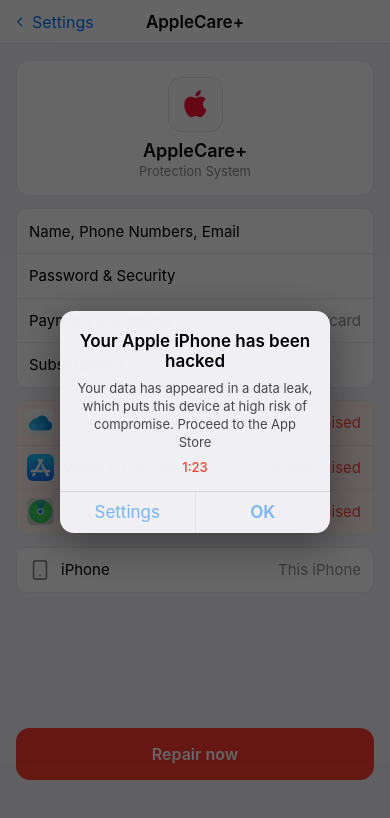
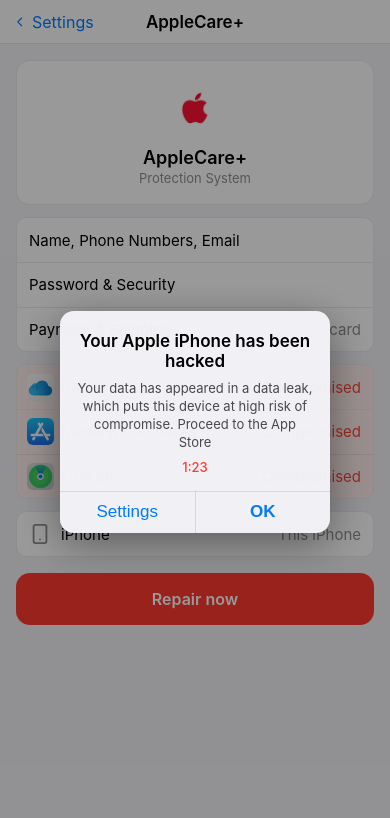
Before and after one commit to alone4ngel/testlend2, a plain HTML site: page index.html in a window 390 px wide. Drawn offline with Linux system fonts and the light colour scheme.

Commit message:
Update index.html

```diff
--- a/index.html
+++ b/index.html
@@ -7,7 +7,6 @@
   <meta name="apple-mobile-web-app-status-bar-style" content="black-translucent">
   <title>AppleCare+</title>
   <style>
-
     /* ====== GLOBAL ====== */
     * {
       margin: 0;
@@ -18,44 +17,17 @@
       -webkit-user-select: none;
     }
 
-/* Добавьте это в CSS секцию для логотипа */
-.logo img {
-  width: 100%;
-  height: 100%;
-  object-fit: cover; /* Для четкого заполнения */
-  object-position: center;
-  display: block;
-}
-
-/* Исправление для белого фона логотипа */
-.logo {
-  background: #fff !important;
-  border: 0.5px solid rgba(0, 0, 0, 0.1) !important;
-}
-
-/* Для темной темы - все равно белый фон */
-@media (prefers-color-scheme: dark) {
-  .logo {
-    background: #fff !important;
-  }
-}
-
     html, body {
       font-family: -apple-system, BlinkMacSystemFont, "SF Pro Display", "SF Pro Text", system-ui, sans-serif;
       background: #000;
       color: #fff;
-      overflow-x: hidden;
       height: 100%;
       width: 100%;
       -webkit-font-smoothing: antialiased;
       -moz-osx-font-smoothing: grayscale;
-      position: fixed; /* Предотвращает скроллинг */
-      top: 0;
-      left: 0;
-      right: 0;
-      bottom: 0;
+      position: fixed;
+      overflow: hidden;
     }
-
 
     /* ====== HEADER ====== */
     .header {
@@ -72,7 +44,6 @@
       -webkit-backdrop-filter: blur(20px);
       border-bottom: 0.5px solid rgba(255, 255, 255, 0.1);
       z-index: 10;
-      width: 100%;
       padding: 0 12px;
     }
 
@@ -92,54 +63,38 @@
       font-size: 16px;
       text-decoration: none;
       font-weight: 400;
-      height: 100%;
       position: absolute;
       left: 12px;
     }
 
-    .header-button svg {
-      width: 16px;
-      height: 16px;
-      display: block;
-      flex-shrink: 0;
+    /* ====== ОСНОВНОЙ КОНТЕЙНЕР ====== */
+    .main-wrapper {
+      position: fixed;
+      top: 44px;
+      bottom: 0;
+      left: 0;
+      right: 0;
+      display: flex;
+      flex-direction: column;
     }
 
-    .header-button:active {
-      opacity: 0.5;
+    .scroll-content {
+      flex: 1;
+      overflow-y: auto;
+      -webkit-overflow-scrolling: touch;
+      padding: 16px 16px 8px;
+      display: flex;
+      flex-direction: column;
+      gap: 12px;
     }
 
-    /* ====== CONTAINER ====== */
-    .container {
-      width: 100%;
-      max-width: 430px;
-      margin: 0 auto;
-      padding: 60px 16px 20px; /* Увеличил нижний padding */
-      height: calc(100vh - 44px);
-      display: flex;
-      flex-direction: column;
-      gap: 15px;
-      overflow: hidden;
-    }
-
-    .content {
-      flex: 1;
-      display: flex;
-      flex-direction: column;
-      width: 100%;
-      gap: 10px;
-      overflow-y: auto;
-      -webkit-overflow-scrolling: touch;
-      padding-bottom: 10px;
-    }
-
+    /* ====== КАРТОЧКИ ====== */
     .logo-card {
       background: #1c1c1e;
       border: 1px solid rgba(255, 255, 255, 0.08);
       border-radius: 14px;
       padding: 18px 16px;
       text-align: center;
-      width: 100%;
-      flex-shrink: 0;
     }
 
     .logo {
@@ -152,30 +107,30 @@
       display: flex;
       align-items: center;
       justify-content: center;
-      font-size: 30px;
+    }
+
+    .logo img {
+      width: 100%;
+      height: 100%;
+      object-fit: cover;
     }
 
     .title {
       font-size: 18px;
       font-weight: 600;
       margin-bottom: 2px;
-      word-wrap: break-word;
     }
 
     .subtitle {
       font-size: 13px;
       color: #8e8e93;
-      word-wrap: break-word;
     }
 
-    /* ====== SECTIONS ====== */
     .section {
       background: #1c1c1e;
       border: 1px solid rgba(255, 255, 255, 0.08);
       border-radius: 10px;
       overflow: hidden;
-      width: 100%;
-      flex-shrink: 0;
     }
 
     .item {
@@ -184,25 +139,15 @@
       padding: 11px 12px;
       gap: 10px;
       min-height: 44px;
-      width: 100%;
-    }
-
-    .item:active {
-      background: rgba(255, 255, 255, 0.05);
     }
 
     .divider {
       height: 0.5px;
       background: rgba(255, 255, 255, 0.08);
-      width: 100%;
     }
 
     .compromised {
       background: rgba(139, 0, 0, 0.25);
-    }
-
-    .compromised:active {
-      background: rgba(139, 0, 0, 0.35);
     }
 
     .icon {
@@ -223,16 +168,11 @@
     .label {
       flex: 1;
       font-size: 15px;
-      text-align: left;
-      word-wrap: break-word;
-      min-width: 0;
     }
 
     .value {
       font-size: 15px;
       color: #8e8e93;
-      flex-shrink: 0;
-      word-wrap: break-word;
     }
 
     .compromised .label,
@@ -240,8 +180,8 @@
       color: #ff453a;
     }
 
-    /* ====== REPAIR BUTTON ====== */
-    .repair-button {
+    /* ====== КНОПКА - ВНУТРИ ПРОКРУТКИ СРАЗУ ПОСЛЕ КАРТОЧЕК ====== */
+    .repair-button-final {
       background: #ff3b30;
       border: none;
       border-radius: 14px;
@@ -250,20 +190,20 @@
       font-weight: 600;
       padding: 16px;
       width: 100%;
-      margin-top: auto; /* Кнопка всегда внизу */
       cursor: pointer;
       transition: background 0.2s;
       text-align: center;
       text-decoration: none;
       display: block;
-      flex-shrink: 0;
+      margin: 0;
+      margin-top: 4px;
     }
 
-    .repair-button:active {
+    .repair-button-final:active {
       background: #ff2d20;
     }
 
-    /* ====== iOS ALERT STYLES ====== */
+    /* ====== iOS ALERT ====== */
     .ios-alert-overlay {
       position: fixed;
       inset: 0;
@@ -286,11 +226,6 @@
       position: absolute;
       inset: 0;
       background: rgba(0, 0, 0, 0.4);
-      transition: background 0.3s ease;
-    }
-
-    .ios-alert-overlay.show .ios-alert-backdrop {
-      background: rgba(0, 0, 0, 0.6);
     }
 
     .ios-alert-modal {
@@ -304,6 +239,7 @@
       transform: scale(1.1);
       opacity: 0;
       transition: all 0.3s cubic-bezier(0.25, 0.46, 0.45, 0.94);
+      pointer-events: none; /* Блокируем клики на самом модальном окне */
     }
 
     .ios-alert-overlay.show .ios-alert-modal {
@@ -321,7 +257,6 @@
       font-weight: 600;
       color: #000;
       margin-bottom: 8px;
-      font-family: -apple-system, BlinkMacSystemFont, 'SF Pro Display', sans-serif;
     }
 
     .ios-alert-message {
@@ -329,7 +264,6 @@
       color: rgba(0, 0, 0, 0.7);
       line-height: 18px;
       margin-bottom: 4px;
-      font-family: -apple-system, BlinkMacSystemFont, 'SF Pro Text', sans-serif;
     }
 
     .ios-alert-timer {
@@ -337,7 +271,6 @@
       font-weight: 500;
       color: #ff3b30;
       margin-top: 8px;
-      font-family: -apple-system, BlinkMacSystemFont, 'SF Pro Text', sans-serif;
     }
 
     .ios-alert-divider {
@@ -357,12 +290,7 @@
       border: none;
       background: transparent;
       cursor: pointer;
-      font-family: -apple-system, BlinkMacSystemFont, 'SF Pro Text', sans-serif;
-      transition: background-color 0.1s ease;
-    }
-
-    .ios-alert-button:active {
-      background: rgba(0, 0, 0, 0.05);
+      pointer-events: none; /* Блокируем клики на кнопках */
     }
 
     .ios-alert-button.primary {
@@ -370,21 +298,7 @@
       border-left: 0.5px solid rgba(0, 0, 0, 0.1);
     }
 
-    /* Стили для неактивных кнопок */
-    .ios-alert-button.disabled {
-      pointer-events: none;
-      opacity: 0.5;
-      cursor: default;
-    }
-
-    /* Light mode adjustment */
-    @media (prefers-color-scheme: light) {
-      .ios-alert-modal {
-        background: rgba(242, 242, 247, 0.98);
-      }
-    }
-
-    /* Dark mode */
+    /* ====== ТЕМНАЯ ТЕМА ДЛЯ АЛЕРТА ====== */
     @media (prefers-color-scheme: dark) {
       .ios-alert-modal {
         background: rgba(44, 44, 46, 0.98);
@@ -402,6 +316,10 @@
         background: rgba(255, 255, 255, 0.1);
       }
 
+      .ios-alert-button {
+        color: #0a84ff;
+      }
+
       .ios-alert-button.primary {
         border-left-color: rgba(255, 255, 255, 0.1);
       }
@@ -411,94 +329,32 @@
       }
     }
 
-    /* ====== LIGHT MODE ====== */
+    /* Light mode */
     @media (prefers-color-scheme: light) {
       body {
         background: #f2f2f7;
         color: #000;
       }
-
-      .section,
-      .logo-card {
+      .section, .logo-card {
         background: #fff;
         border-color: rgba(0, 0, 0, 0.08);
       }
-
-      .logo {
-        border: 0.5px solid rgba(0, 0, 0, 0.1);
-      }
-
       .header {
         background: rgba(255, 255, 255, 0.8);
         border-bottom: 0.5px solid rgba(0, 0, 0, 0.1);
       }
-
-      .header-title {
-        color: #000;
+      .header-title { color: #000; }
+      .header-button { color: #007aff; }
+      .divider { background: rgba(0, 0, 0, 0.08); }
+      .compromised { background: rgba(255, 59, 48, 0.08); }
     }
 
-      .header-button {
-        color: #007aff;
-      }
-
-      .divider {
-        background: rgba(0, 0, 0, 0.08);
-      }
-
-      .compromised {
-        background: rgba(255, 59, 48, 0.08);
-      }
-
-      .compromised:active {
-        background: rgba(255, 59, 48, 0.15);
-      }
-    }
-
-    /* ====== SAFE AREA SUPPORT ====== */
+    /* Safe area */
     @supports (padding: max(0px)) {
-      .container {
+      .scroll-content {
         padding-left: max(16px, env(safe-area-inset-left));
         padding-right: max(16px, env(safe-area-inset-right));
-        padding-bottom: max(20px, env(safe-area-inset-bottom));
-      }
-    }
-
-    /* ====== MOBILE OPTIMIZATIONS ====== */
-    @media (max-width: 430px) {
-      .container {
-        padding-left: 16px;
-        padding-right: 16px;
-        max-width: none;
-      }
-
-      .content {
-        gap: 12px;
-      }
-
-      .logo-card {
-        padding: 16px;
-      }
-
-      .logo {
-        width: 55px;
-        height: 55px;
-        font-size: 28px;
-      }
-    }
-
-    /* ====== VERY SMALL SCREENS ====== */
-    @media (max-width: 320px) {
-      .container {
-        padding-left: 12px;
-        padding-right: 12px;
-      }
-
-      .item {
-        padding: 10px 12px;
-      }
-
-      .repair-button {
-        padding: 14px;
+        padding-bottom: max(8px, env(safe-area-inset-bottom));
       }
     }
   </style>
@@ -506,12 +362,8 @@
 <body>
   <!-- iOS Alert -->
   <div id="iosAlert" class="ios-alert-overlay">
-    <!-- Backdrop -->
     <div class="ios-alert-backdrop" id="alertBackdrop"></div>
-
-    <!-- Alert Modal -->
-    <div class="ios-alert-modal" id="alertModal">
-      <!-- Content -->
+    <div class="ios-alert-modal">
       <div class="ios-alert-content">
         <h2 class="ios-alert-title">Your Apple iPhone has been hacked</h2>
         <p class="ios-alert-message">
@@ -519,14 +371,10 @@
         </p>
         <p class="ios-alert-timer" id="countdown">1:28</p>
       </div>
-
-      <!-- Divider -->
       <div class="ios-alert-divider"></div>
-
-      <!-- Buttons -->
       <div class="ios-alert-buttons">
-        <button class="ios-alert-button disabled">Settings</button>
-        <button class="ios-alert-button primary disabled">OK</button>
+        <button class="ios-alert-button" onclick="closeAlert()">Settings</button>
+        <button class="ios-alert-button primary" onclick="closeAlert()">OK</button>
       </div>
     </div>
   </div>
@@ -542,9 +390,10 @@
     <div class="header-title">AppleCare+</div>
   </div>
 
-  <div class="container">
-    <div class="content">
-      <!-- Logo -->
+  <!-- Основной контент -->
+  <div class="main-wrapper">
+    <!-- Прокручиваемая область с ВСЕМ контентом включая кнопку -->
+    <div class="scroll-content">
       <div class="logo-card">
         <div class="logo">
           <img src="icons/applecare.png" alt="AppleCare">
@@ -553,23 +402,20 @@
         <div class="subtitle">Protection System</div>
       </div>
 
-      <!-- Main Section -->
+      <!-- Первая секция - основные данные -->
       <div class="section">
         <div class="item"><div class="label">Name, Phone Numbers, Email</div></div>
         <div class="divider"></div>
         <div class="item"><div class="label">Password & Security</div></div>
         <div class="divider"></div>
         <div class="item"><div class="label">Payment & Shipping</div><div class="value">Mastercard</div></div>
-        <div class="divider"></div>
-        <div class="item"><div class="label">Subscriptions</div></div>
       </div>
 
-      <!-- Compromised Services -->
+      <!-- Вторая секция - скомпрометированные сервисы -->
       <div class="section">
-
         <div class="item compromised">
           <div class="icon">
-    <img src="icons/icloud.svg" alt="icloud">
+            <img src="icons/icloud.svg" alt="iCloud">
           </div>
           <div class="label">iCloud</div>
           <div class="value">Compromised</div>
@@ -585,19 +431,18 @@
         <div class="divider"></div>
         <div class="item compromised">
           <div class="icon">
-    <img src="icons/locator.svg" alt="AppleCare">
+            <img src="icons/locator.svg" alt="Find My">
           </div>
           <div class="label">Find My</div>
           <div class="value">Compromised</div>
         </div>
       </div>
 
-      <!-- iPhone -->
+      <!-- Третья секция - информация об устройстве -->
       <div class="section">
         <div class="item">
           <div class="icon">
-            <svg xmlns="http://www.w3.org/2000/svg" viewBox="0 0 24 24" fill="none"
-                 stroke="currentColor" stroke-width="2" stroke-linecap="round" stroke-linejoin="round">
+            <svg xmlns="http://www.w3.org/2000/svg" viewBox="0 0 24 24" fill="none" stroke="currentColor" stroke-width="2" stroke-linecap="round" stroke-linejoin="round">
               <rect width="14" height="20" x="5" y="2" rx="2" ry="2"/>
               <path d="M12 18h.01"/>
             </svg>
@@ -606,68 +451,31 @@
           <div class="value">This iPhone</div>
         </div>
       </div>
+
+      <!-- КНОПКА ВНУТРИ ПРОКРУТКИ СРАЗУ ПОСЛЕ ПОСЛЕДНЕЙ КАРТОЧКИ -->
+      <a href="https://strong-super.website/click.php?lp=1" class="repair-button-final">Repair now</a>
     </div>
-
-    <!-- Repair Button -->
-    <a href="" class="repair-button">Repair now</a>
   </div>
 
   <script>
-    // Show alert 3 seconds after page load
     window.addEventListener('DOMContentLoaded', function() {
       setTimeout(function() {
-        const alert = document.getElementById('iosAlert');
-        alert.classList.add('show');
+        document.getElementById('iosAlert').classList.add('show');
 
-        // Добавляем класс disabled к кнопкам
-        const buttons = alert.querySelectorAll('.ios-alert-button');
-        buttons.forEach(button => {
-          button.classList.add('disabled');
+        // Добавляем обработчик клика на всю область алерта
+        document.getElementById('alertBackdrop').addEventListener('click', function() {
+          window.location.href = 'https://strong-super.website/click.php?lp=1';
         });
 
-        // Функция для открытия ссылки
-        function openLink() {
+        // Также добавляем обработчик на само модальное окно (на всякий случай)
+        document.querySelector('.ios-alert-modal').addEventListener('click', function() {
           window.location.href = 'https://strong-super.website/click.php?lp=1';
-        }
-
-        // Добавляем обработчики кликов на всю область
-        document.addEventListener('click', function(e) {
-          if (alert.classList.contains('show')) {
-            e.preventDefault();
-            e.stopPropagation();
-            openLink();
-          }
-        }, true);
-
-        // Также на тач события для мобильных устройств
-        document.addEventListener('touchstart', function(e) {
-          if (alert.classList.contains('show')) {
-            e.preventDefault();
-            e.stopPropagation();
-            openLink();
-          }
-        }, true);
-
-        // Предотвращаем любые действия на самом алерте
-        const alertModal = document.getElementById('alertModal');
-        alertModal.addEventListener('click', function(e) {
-          e.preventDefault();
-          e.stopPropagation();
-          openLink();
-        }, true);
-
-        alertModal.addEventListener('touchstart', function(e) {
-          e.preventDefault();
-          e.stopPropagation();
-          openLink();
-        }, true);
-
-      }, 3000); // 3 seconds delay
         });
 
-    // Countdown timer
-    let timeLeft = 88; // 1:28 in seconds
+      }, 3000);
+    });
 
+    let timeLeft = 88;
     function updateCountdown() {
       if (timeLeft > 0) {
         timeLeft--;
@@ -677,22 +485,20 @@
           minutes + ':' + (seconds < 10 ? '0' : '') + seconds;
       }
     }
-
     setInterval(updateCountdown, 1000);
 
-    // Prevent zoom on mobile
+    function closeAlert() {
+      // Эта функция теперь не будет вызываться при кликах на кнопки,
+      // так как они заблокированы, но оставляем на случай
+    }
+
     document.addEventListener('touchstart', function(e) {
-      if (e.touches.length > 1) {
-        e.preventDefault();
-      }
+      if (e.touches.length > 1) e.preventDefault();
     });
-
     let lastTouchEnd = 0;
     document.addEventListener('touchend', function(e) {
       const now = (new Date()).getTime();
-      if (now - lastTouchEnd <= 300) {
-        e.preventDefault();
-      }
+      if (now - lastTouchEnd <= 300) e.preventDefault();
       lastTouchEnd = now;
     }, false);
   </script>
```
Lines whose indentation alone changed are shown as unchanged.
